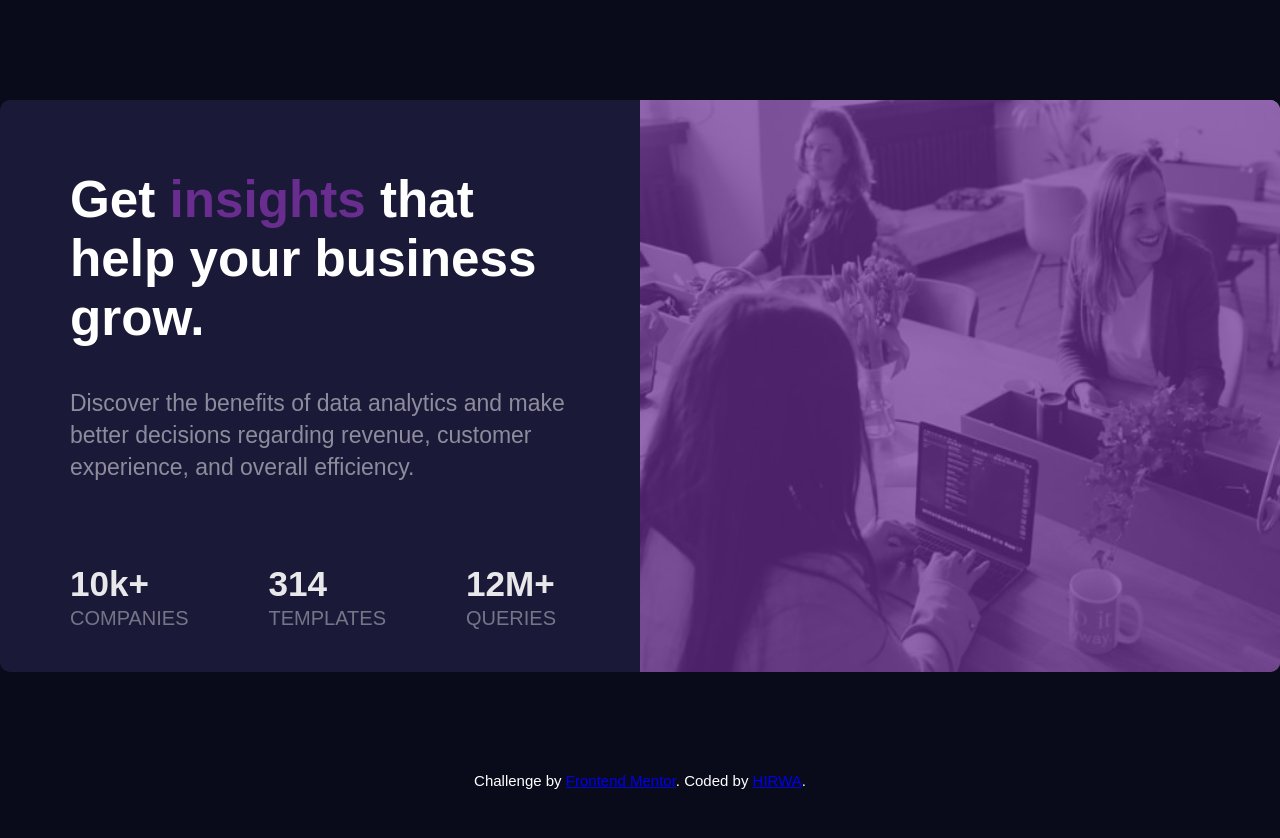
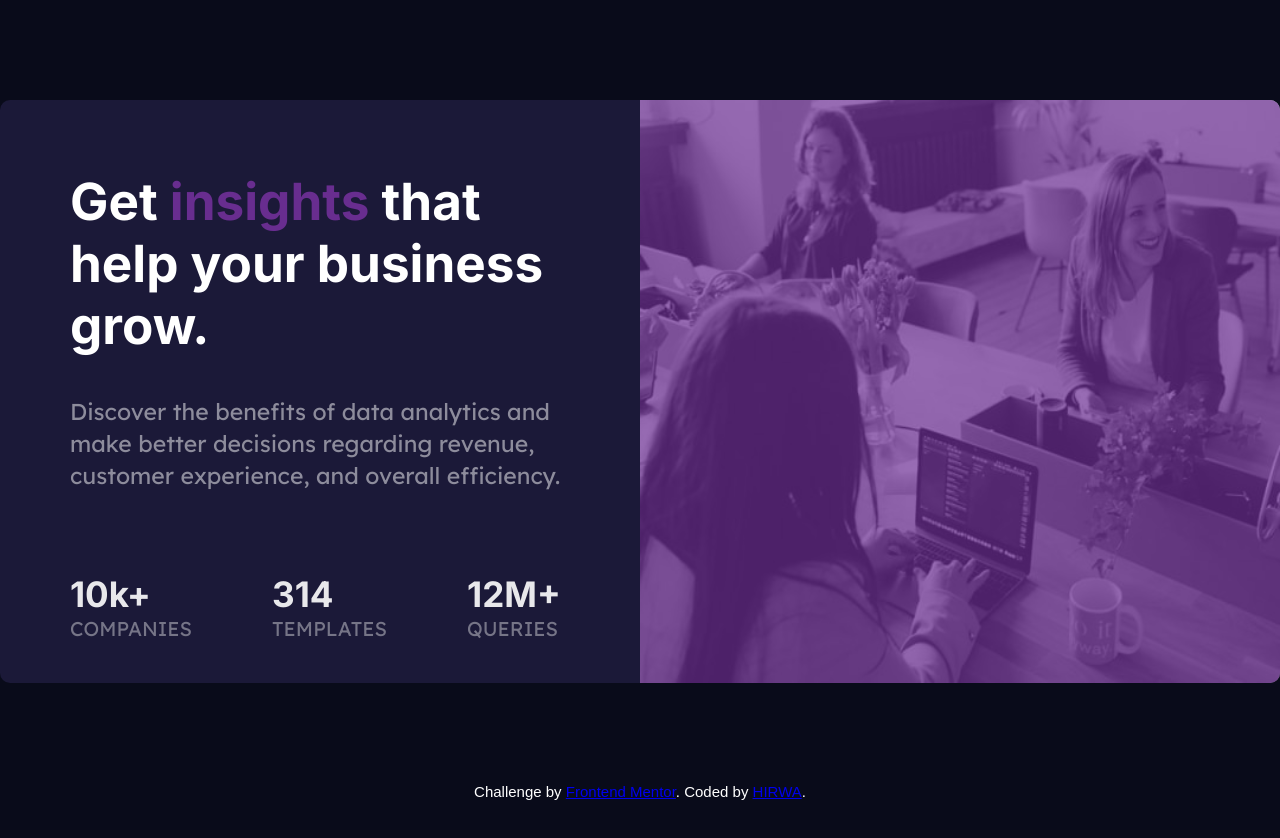
Before and after one commit to HIRWA13/statistics-preview-card, a plain HTML site: page index.html in a window 1280 px wide. Drawn offline with Linux system fonts and the light colour scheme.

Commit message:
add the fonts

```diff
--- a/index.html
+++ b/index.html
@@ -3,7 +3,12 @@
   <head>
     <meta charset="UTF-8" />
     <meta name="viewport" content="width=device-width, initial-scale=1.0" />
-    <!-- displays site properly based on user's device -->
+    <link rel="preconnect" href="https://fonts.googleapis.com" />
+    <link rel="preconnect" href="https://fonts.gstatic.com" crossorigin />
+    <link
+      href="https://fonts.googleapis.com/css2?family=Inter:wght@400;700&family=Lexend+Deca&display=swap"
+      rel="stylesheet"
+    />
 
     <link
       rel="icon"
--- a/style.css
+++ b/style.css
@@ -44,6 +44,7 @@ body {
   font-size: 3.2rem;
   color: hsl(0, 0%, 100%);
   margin: 30px;
+  font-family: "Inter", sans-serif;
 }
 .insights {
   color: hsla(277, 53%, 38%, 0.95);
@@ -54,6 +55,7 @@ body {
   margin: 40px 30px;
   line-height: 1.4;
   font-weight: 300;
+  font-family: "Lexend Deca", sans-serif;
 }
 .flex {
   margin-top: 80px;
@@ -65,12 +67,15 @@ body {
 }
 .flex h3 {
   color: hsla(0, 0%, 100%, 0.9);
+  font-family: "Inter", sans-serif;
 }
 .flex p {
   font-size: 20px;
   text-transform: uppercase;
   color: hsla(0, 0%, 100%, 0.4);
   line-height: 1.4;
+  font-family: "Lexend Deca", sans-serif;
+  font-weight: 300;
 }
 .attribution {
   text-align: center;
```
Also changed, not shown: 1 other file.
